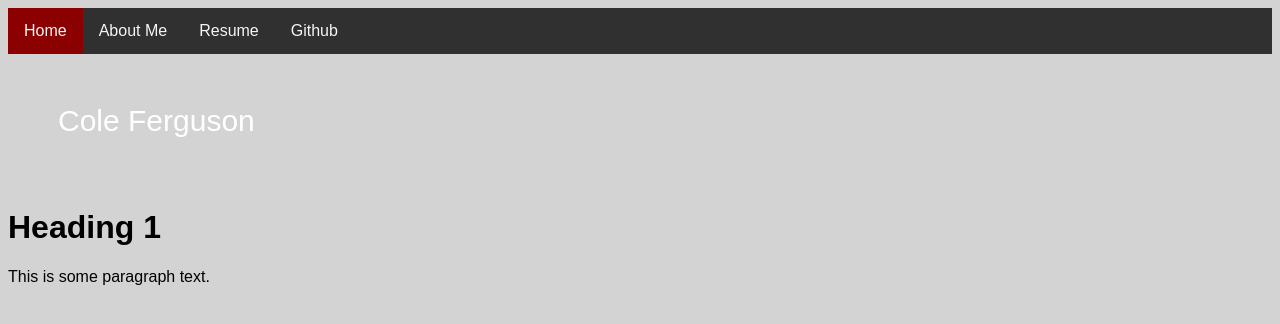
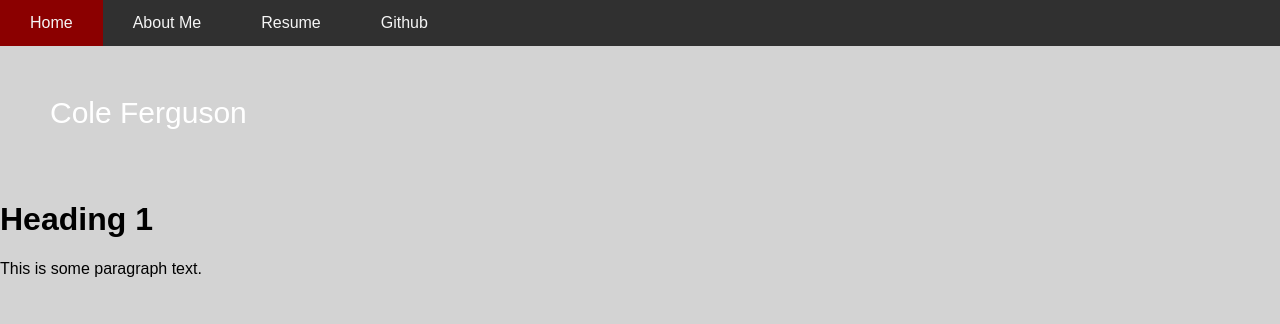
Before and after one commit to ferguson-cole/ferguson-cole.github.io, a PHP site: page /home.html in a window 1280 px wide. Shown: the top 324 px of the page. Run offline with PHP 8.4, Linux system fonts and the light colour scheme.

Commit message:
modified navbar margins

```diff
--- a/styles.css
+++ b/styles.css
@@ -10,6 +10,7 @@ ul {
 body {
     background-color: lightgray;
     font-family: Arial;
+    margin: 0;
 }
 
 header {
@@ -27,7 +28,7 @@ li a {
     display: block;
     color: white;
     text-align: center;
-    padding: 14px 16px;
+    padding: 14px 30px;
     text-decoration: none;
 }
 
```
